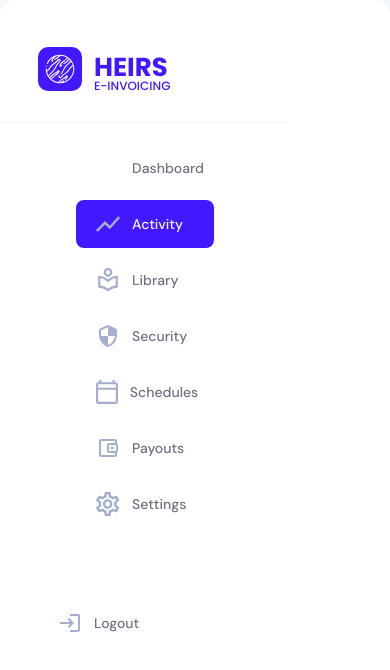
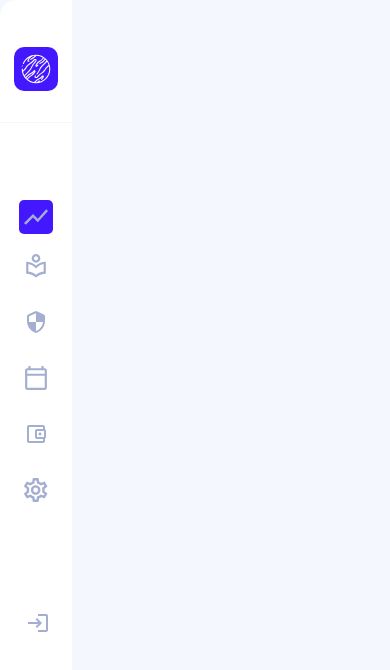
Before and after one commit to Mdg-Zico/heirs-e-invoicing-project, a React (Vite) app in the folder Heirs_E_Invoicing_Project/: page /activity in a window 390 px wide. Shown: the top 670 px of the page. Built offline with nearby package versions, Linux system fonts and the light colour scheme.

Commit message:
Made website responsive

```diff
--- a/Heirs_E_Invoicing_Project/src/components/Sidebar/Sidebar.css
+++ b/Heirs_E_Invoicing_Project/src/components/Sidebar/Sidebar.css
@@ -102,3 +102,79 @@
     margin-top: 50px;
     margin-bottom: 50px;
 }
+
+
+
+
+/* Collapse sidebar on smaller screens */
+@media (max-width: 900px) {
+  .sidebar-container {
+    width: 90px;
+  }
+
+  /* Hide text labels */
+  .heading-texts{
+    display: none;
+  }
+
+  /* Center icons */
+  .menu-item {
+    justify-content: center;
+    padding: 12px 0;
+  }
+
+  .sidebar-heading {
+    justify-content: center;
+    margin-left: 0;
+    margin-right: 0;
+  }
+
+  .sidebar-list {
+    margin: 0;
+    align-items: center;
+  }
+
+  .sidebar-divider {
+    width: 100%;
+  }
+  .menu-item.active {
+  border-radius: 5px;
+  padding: 5px;
+
+}
+
+
+}
+@media (max-width: 900px) {
+  .sidebar-container {
+    width: 72px;
+  }
+
+  .menu-item span {
+    position: absolute;
+    left: 70px;
+    background: #2B3674;
+    color: #fff;
+    padding: 6px 10px;
+    border-radius: 6px;
+    font-size: 12px;
+    white-space: nowrap;
+
+    opacity: 0;
+    visibility: hidden;
+    transition: 0.2s ease;
+    pointer-events: none;
+    top: 50%;
+    transform: translateY(-50%);
+  }
+
+  .menu-item {
+    position: relative;
+    justify-content: center;
+  }
+
+  .menu-item:hover span {
+    opacity: 1;
+    visibility: visible;
+  }
+}
--- a/Heirs_E_Invoicing_Project/src/pages/Dashboard/Dashboard.css
+++ b/Heirs_E_Invoicing_Project/src/pages/Dashboard/Dashboard.css
@@ -1,6 +1,6 @@
 /*Dashboard Css */
 .page-container {
-  background: #ffffff;
+
   border-radius: 16px;
 
   overflow: hidden;   /* THIS is important */
@@ -176,3 +176,30 @@
     width: 100%;
   }
 }
+
+
+
+
+@media (max-width: 900px) {
+    .page-container {
+    grid-template-columns: 80px 1fr;  /* collapse sidebar width */
+  }
+
+  .sidebar-container {
+    width: 80px;
+  }
+  .dashboard-header {
+    flex-direction: column;
+    align-items: flex-start;
+    height: auto;
+    gap: 16px;
+  }
+
+  .search-box {
+    width: 100%;
+  }
+
+  .search-input {
+    width: 100%;
+  }
+}
--- a/Heirs_E_Invoicing_Project/src/pages/PageLayout/PageLayout.css
+++ b/Heirs_E_Invoicing_Project/src/pages/PageLayout/PageLayout.css
@@ -15,3 +15,13 @@
   overflow-x: hidden;
   padding: 32px;
 }
+
+@media (max-width: 900px) {
+  .page-container {
+    grid-template-columns: 90px 1fr;
+  }
+}
+.sidebar-container {
+  transition: width 0.3s ease;
+  width: 80px;
+}
```
Also changed, not shown: Heirs_E_Invoicing_Project/src/components/DashboardCards/MonthlySpend/MonthlySpend.jsx (indentation only).
